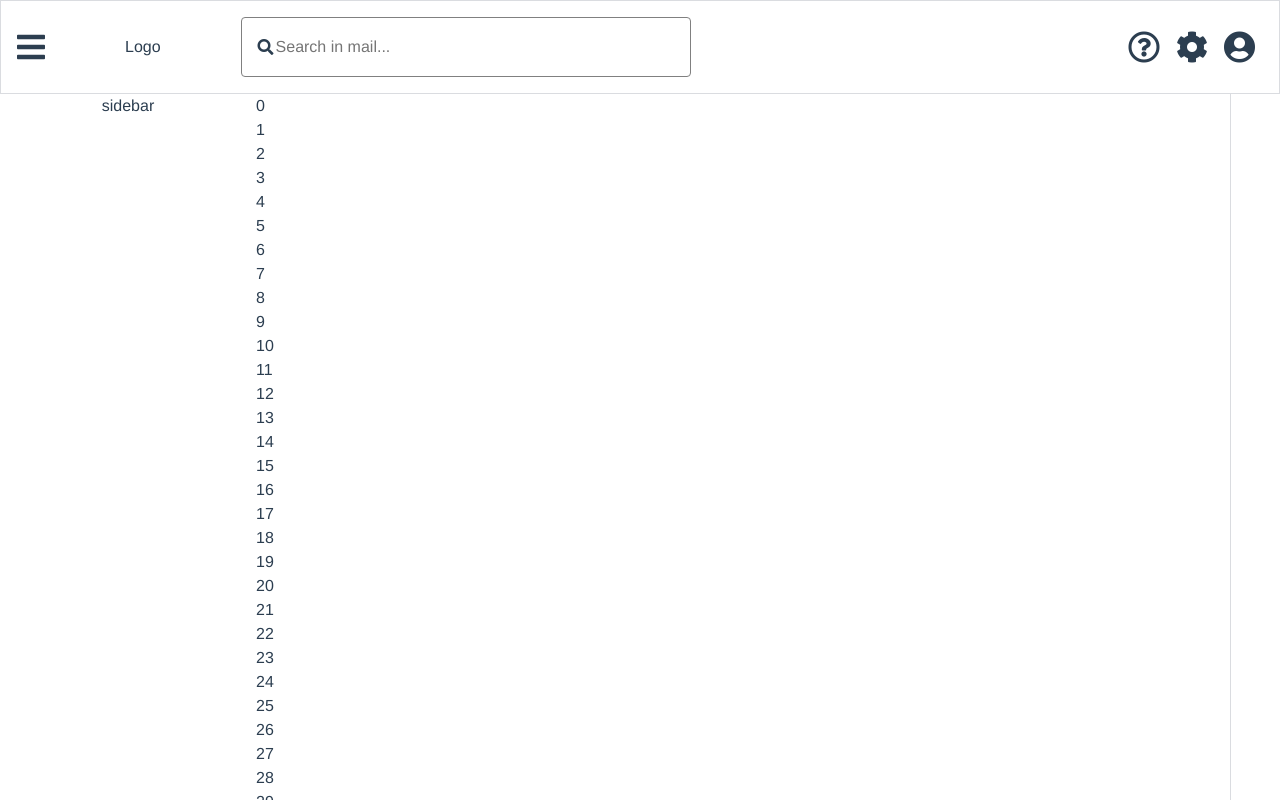
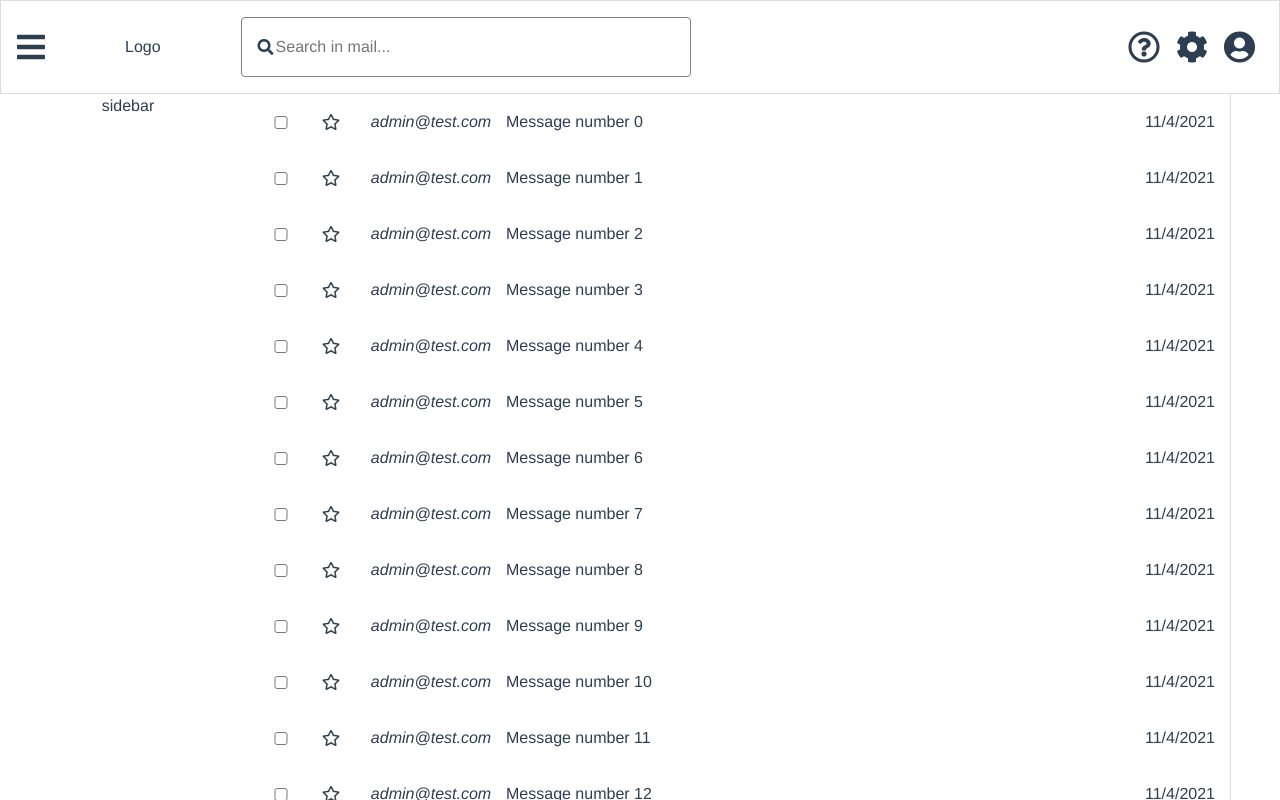
Before and after one commit to 16artemiy16/mail-portal, a Vue app in the folder front/: page /#/mail in a window 1280 px wide. Built offline with nearby package versions, Linux system fonts and the light colour scheme.

Commit message:
Implement message item mark up skeleton

```diff
--- /dev/null
+++ b/front/src/components/MailboxMessageItem.vue
@@ -0,0 +1,68 @@
+<script lang="ts">
+import { defineComponent } from 'vue';
+import AppIcon from '@/components/AppIcon.vue';
+
+export default defineComponent({
+  name: 'MailboxMessageItem',
+  components: {
+    AppIcon,
+  },
+  props: {
+    message: {
+      type: Object,
+      required: true,
+    },
+  },
+  computed: {
+    date() {
+      return this.$props.message.date.toLocaleDateString();
+    },
+  },
+});
+</script>
+
+<template>
+  <div class="message">
+    <input type="checkbox" class="message__marker" />
+    <AppIcon class="far fa-star message__is-favourite" />
+    <div class="message__from">{{ message.from }}</div>
+    <div class="message__topic">{{ message.topic }}</div>
+    <div class="message__date">{{ date }}</div>
+  </div>
+</template>
+
+<style scoped lang="scss">
+  .message {
+    display: flex;
+    align-items: center;
+    width: 100%;
+    user-select: none;
+    cursor: pointer;
+    padding: 1rem 0;
+
+    &:hover {
+      box-shadow: inset 1px 0 0 #dadce0,
+                  inset -1px 0 0 #dadce0,
+                  0 1px 2px 0 rgb(60 64 67 / 30%),
+                  0 1px 3px 1px rgb(60 64 67 / 15%);
+    }
+
+    &__marker, &__is-favourite {
+      flex-basis: 50px;
+    }
+
+    &__from {
+      flex-basis: 150px;
+      font-style: italic;
+    }
+
+    &__topic {
+      flex: 1;
+      text-align: left;
+    }
+
+    &__date {
+      flex-basis: 100px;
+    }
+  }
+</style>
--- a/front/src/components/MailboxMessages.vue
+++ b/front/src/components/MailboxMessages.vue
@@ -1,13 +1,22 @@
 <script lang="ts">
 import { defineComponent } from 'vue';
+import { MessageI } from '@/interfaces/message.interface';
+import MailboxMessageItem from '@/components/MailboxMessageItem.vue';
 
 export default defineComponent({
   name: 'MailboxMessages',
+  components: {
+    MailboxMessageItem,
+  },
   data() {
     return {
       messages: new Array(50).fill(null).map((_, i) => ({
-        topic: i,
-      })),
+        id: `${i}`,
+        topic: `Message number ${i}`,
+        isFavourite: false,
+        from: 'admin@test.com',
+        date: new Date(),
+      })) as MessageI[],
     };
   },
 });
@@ -15,13 +24,12 @@ export default defineComponent({
 
 <template>
   <div class="mailbox-messages">
-    <div
+    <MailboxMessageItem
       v-for="msg in messages"
+      class="mailbox-messages__item"
       :key="msg.topic"
-      class="mailbox-messages__item"
-    >
-      {{ msg.topic }}
-    </div>
+      :message="msg"
+    />
   </div>
 </template>
 
```
Also changed, not shown: front/src/interfaces/message.interface.ts (added, +7 -0 lines).
